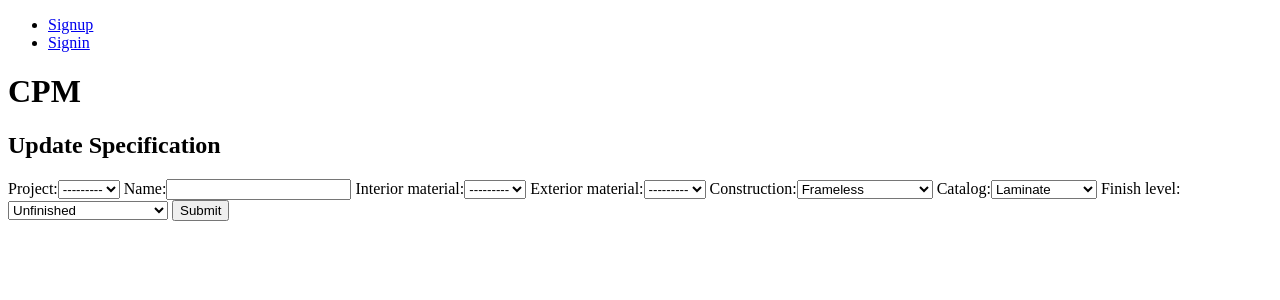
After one commit to propose-software/propose, a Django app: template cabinets_app/templates/specifications/spec_update.html in a window 1280 px wide. The commit adds this page. Shown: the top 300 px of the page. Run offline with Django 3.2, Linux system fonts and the light colour scheme; the template is opened without the code that fills it: values that come from a table or form of the project are taken from there, others are empty; parts of the project's set-up code (start-up, migrations or seed data) failed here and were passed over.

Commit message:
working on spec view and url

```diff
--- a/cabinets_app/forms.py
+++ b/cabinets_app/forms.py
@@ -30,3 +30,17 @@ class AccountForm(forms.ModelForm):
             'contact_name',
             'discount'
         ]
+
+class SpecForm(forms.ModelForm):
+    class Meta:
+        model = Specification
+        fields = [
+            'project',
+            'name',
+            'interior_material',
+            'exterior_material',
+            'construction',
+            'catalog',
+            'finish_level'
+
+        ]
--- a/cabinets_app/models.py
+++ b/cabinets_app/models.py
@@ -128,9 +128,9 @@ class Specification(models.Model):
     )
     name = models.CharField(max_length=128)
     CONSTRUCTION_CHOICES = [
-        ('frameless', 'Frameless'),
-        ('faceframe', 'Faceframe Overlay'),
-        ('faceframe-inset', 'Faceframe Inset')
+        ('Frameless', 'Frameless'),
+        ('Faceframe Overlay', 'Faceframe Overlay'),
+        ('Faceframe Inset', 'Faceframe Inset')
     ]
     construction = models.CharField(
         choices=CONSTRUCTION_CHOICES,
@@ -138,10 +138,10 @@ class Specification(models.Model):
         max_length=32
     )
     CATALOG_CHOICES = [
-        ('laminate', 'Laminate'),
-        ('wood slab', 'Wood Slab'),
-        ('wood 5-piece', 'Wood 5-Piece'),
-        ('thermofoil', 'Thermofoil')
+        ('Laminate', 'Laminate'),
+        ('Wood Slab', 'Wood Slab'),
+        ('Wood 5-Piece', 'Wood 5-Piece'),
+        ('Thermofoil', 'Thermofoil')
     ]
     catalog = models.CharField(
         choices=CATALOG_CHOICES,
@@ -149,21 +149,22 @@ class Specification(models.Model):
         max_length=32
     )
     FINISH_LEVEL_CHOICES = [
-        (0, 'Unfinished'),
-        (3, 'Sand & Prep Only'),
-        (6, 'Clear'),
-        (8, 'Stain'),
-        (12, 'Stain & Glaze'),
-        (12, 'Stain & Distress'),
-        (16, 'Stain, Glaze & Distress'),
-        (10, 'Paint'),
-        (14, 'Paint & Glaze'),
-        (14, 'Paint & Distress'),
-        (18, 'Paint, Glaze & Distress')
+        ('Unfinished', 'Unfinished'),
+        ('Sand & Prep Only', 'Sand & Prep Only'),
+        ('Clear', 'Clear'),
+        ('Stain', 'Stain'),
+        ('Stain & Glaze', 'Stain & Glaze'),
+        ('Stain & Distress', 'Stain & Distress'),
+        ('Stain, Glaze & Distress', 'Stain, Glaze & Distress'),
+        ('Paint', 'Paint'),
+        ('Paint & Glaze', 'Paint & Glaze'),
+        ('Paint & Distress', 'Paint & Distress'),
+        ('Paint, Glaze & Distress', 'Paint, Glaze & Distress')
     ]
-    finish_level = models.IntegerField(
+    finish_level = models.CharField(
         choices=FINISH_LEVEL_CHOICES,
-        default=0
+        default='Unfinished',
+        max_length=125
     )
 
     def __repr__(self):
--- a/cabinets_app/templates/account_list.html
+++ b/cabinets_app/templates/account_list.html
@@ -5,8 +5,12 @@
 {% block content %}
 <div>
     <h1>Existing Accounts</h1>
+    <a href="{% url 'account_create' %}">Create Account</a>
+
     {% for account in accounts %}
         <p><a href="{% url 'project_list' account_id=account.id %}">{{account.name}}</a></p>
+        <a href="{% url 'account_update' account_id=account.id %}">Update</a>
+        <a href="{% url 'account_delete' account_id=account.id %}">Delete</a></li>
     {% endfor %}
 </div>
 {% endblock content %}
--- /dev/null
+++ b/cabinets_app/templates/specifications/spec_update.html
@@ -0,0 +1,12 @@
+{% extends "generic/base.html" %}
+
+{% block title %}Specification Update{% endblock %}
+
+{% block content %}
+<h2>Update Specification</h2>
+<form action="{% url 'spec_update' spec_id=spec.id%}" method="POST">
+    {% csrf_token %}
+    {{ form }}
+    <input type="submit" value="Submit">
+</form>
+{% endblock content %}
--- a/cabinets_app/urls.py
+++ b/cabinets_app/urls.py
@@ -1,7 +1,7 @@
 from .views import (
     account, project_list,
     project_create, project_detail, project_update, project_delete,
-    cabinet_detail_view, spec_detail_view, account_create, account_detail, account_update, account_delete
+    cabinet_detail_view, spec_create, spec_detail, spec_delete, spec_update, account_create, account_detail, account_update, account_delete
 )
 from django.urls import path
 
@@ -27,7 +27,15 @@ urlpatterns = [
     path('project/<int:proj_id>/delete',
          project_delete, name='project_delete'),
 
+    path('spec/',
+         spec_create, name='spec_create'),
+    path('spec/detail/<int:spec_id>',
+         spec_detail, name='spec_detail'),
+    path('spec/detail/<int:spec_id>/update',
+         spec_update, name='spec_update'),
+    path('spec/detail/<int:spec.id>/delete',
+         spec_delete, name='spec_delete'),
+
 
     path('2/cabinet/2', cabinet_detail_view, name='cabinet_detail_view'),
-    path('3/specification/3', spec_detail_view, name='spec_detail_view')
 ]
```
Also changed, not shown: cabinets_app/templates/spec_detail.html (deleted, +0 -10 lines), cabinets_app/templates/specifications/spec_create.html (added, +12 -0 lines), cabinets_app/templates/specifications/spec_delete.html (added, +16 -0 lines), cabinets_app/templates/specifications/spec_detail.html (added, +15 -0 lines), cabinets_app/views.py (+26 -3 lines), cabinets_app/migrations/0007_auto_20190423_2222.py (added), cabinets_app/migrations/0008_auto_20190423_2227.py (added).
